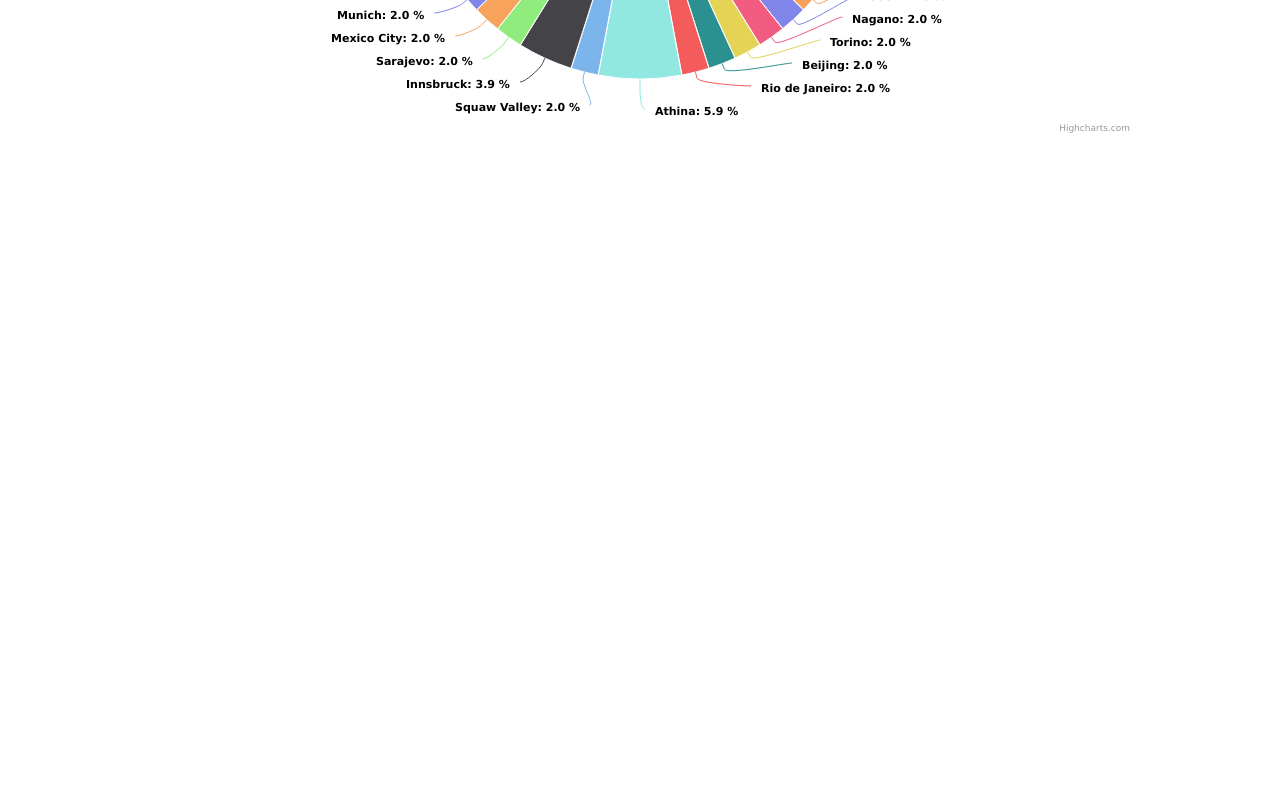
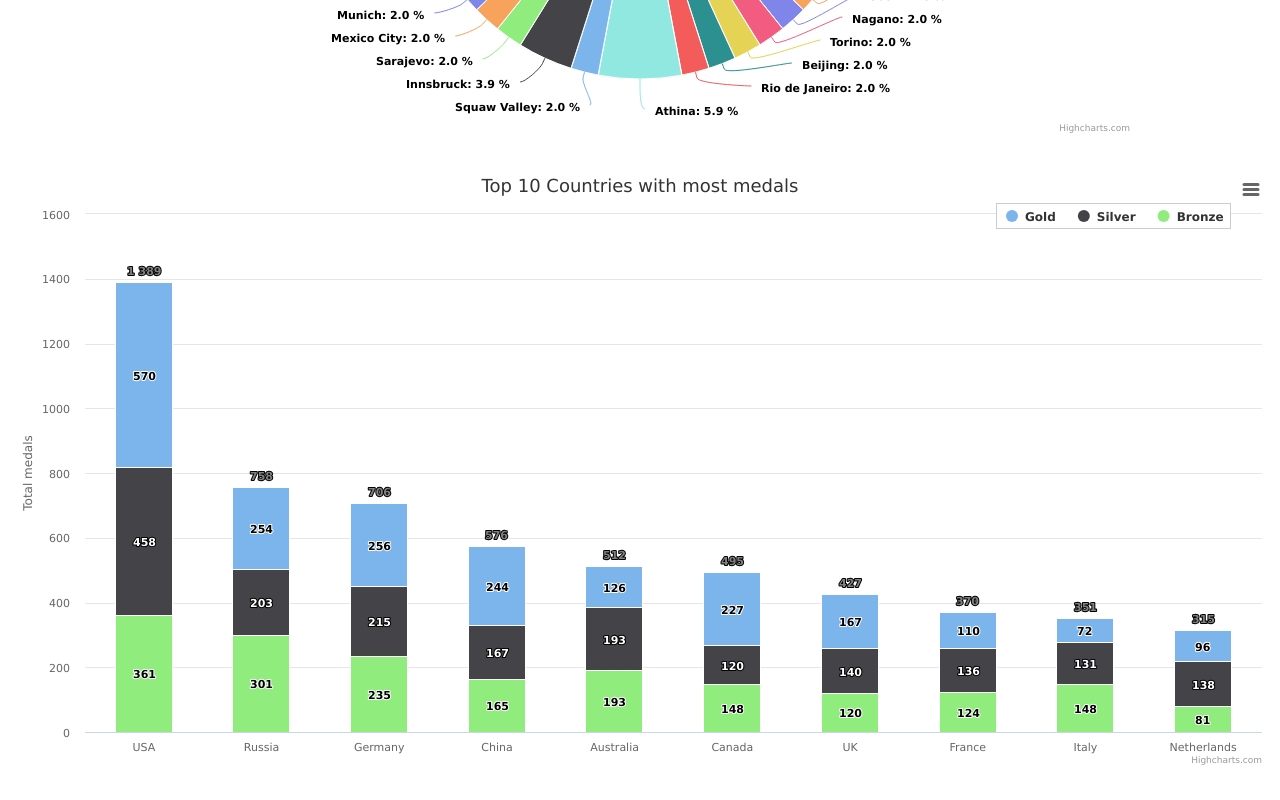
Before and after one commit to amoghwagh/olympics-dataset-js, a website: page public/index.html in a window 1280 px wide. Shown: the part 472-1272 px from the top of the page. Before the commit the page ends 800 px from the top, so only its background shows below. Drawn offline with nearby package versions, Linux system fonts and the light colour scheme.

Commit message:
Total Medals Visualization Created

```diff
--- a/public/index.html
+++ b/public/index.html
@@ -14,6 +14,7 @@
 </head>
 <body>
     <div id="OlympicsHost" style="min-width: 310px; height: 600px; max-width: 1000px; margin: 0 auto"></div>
+    <div id="topCountry" style="min-width: 310px; height: 600px; margin: 2em auto"></div>
 
 </body>
 </html>
--- a/public/visualization.js
+++ b/public/visualization.js
@@ -2,19 +2,19 @@
     .then(r => r.json())
     .then(data => {
         numberOfTimesHostedChart(data["NumberOfCities"])
+        topCountriesChart(data["topCountries"])
     })
 
 
 function numberOfTimesHostedChart(cityCountObj) {
 
-    let cityCountViz = [];
+     let cityCountViz = [];
      for (let key in cityCountObj) {
         let oneViz = {}
         oneViz["name"] = key;
         oneViz["y"] = cityCountObj[key];
         cityCountViz.push(oneViz);
         }
-        console.log(cityCountViz)
 
         Highcharts.chart('OlympicsHost', {
             chart: {
@@ -45,6 +45,79 @@ function numberOfTimesHostedChart(cityCountObj) {
                 data: cityCountViz
             }]
         });
+}
+function topCountriesChart(topCountries) {
 
+    let medalsArray = new Array(3).fill(0);
+    for(let medals in medalsArray) {
+        medalsArray[medals] = new Array();
+    }
 
+    for(let country in topCountries) {
+        medalsArray[0].push(topCountries[country]["Gold"])
+        medalsArray[1].push(topCountries[country]["Silver"])
+        medalsArray[2].push(topCountries[country]["Bronze"])
+    }
+
+    Highcharts.chart('topCountry', {
+        chart: {
+            type: 'column'
+        },
+        title: {
+            text: 'Top 10 Countries with most medals'
+        },
+        xAxis: {
+            categories: Object.keys(topCountries)
+        },
+        yAxis: {
+            min: 0,
+            title: {
+                text: 'Total medals'
+            },
+            stackLabels: {
+                enabled: true,
+                style: {
+                    fontWeight: 'bold',
+                    color: ( // theme
+                        Highcharts.defaultOptions.title.style &&
+                        Highcharts.defaultOptions.title.style.color
+                    ) || 'gray'
+                }
+            }
+        },
+        legend: {
+            align: 'right',
+            x: -30,
+            verticalAlign: 'top',
+            y: 25,
+            floating: true,
+            backgroundColor:
+                Highcharts.defaultOptions.legend.backgroundColor || 'white',
+            borderColor: '#CCC',
+            borderWidth: 1,
+            shadow: false
+        },
+        tooltip: {
+            headerFormat: '<b>{point.x}</b><br/>',
+            pointFormat: '{series.name}: {point.y}<br/>Total: {point.stackTotal}'
+        },
+        plotOptions: {
+            column: {
+                stacking: 'normal',
+                dataLabels: {
+                    enabled: true
+                }
+            }
+        },
+        series: [{
+            name: 'Gold',
+            data: medalsArray[0]
+        }, {
+            name: 'Silver',
+            data: medalsArray[1]
+        }, {
+            name: 'Bronze',
+            data: medalsArray[2]
+        }]
+    });
 }
--- a/src/olympics.js
+++ b/src/olympics.js
@@ -20,7 +20,6 @@ function NumberOfCities (athletesJSON) {
 
     return cityCountObj;
 }
-
 
 function topCountries (eventsJson,nocJson,number) {
     let noc = eventsJson.reduce((acc,event) => {
```
